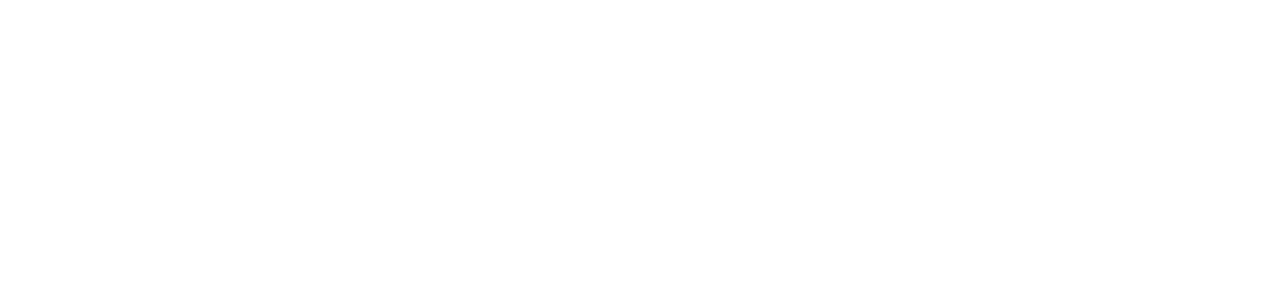
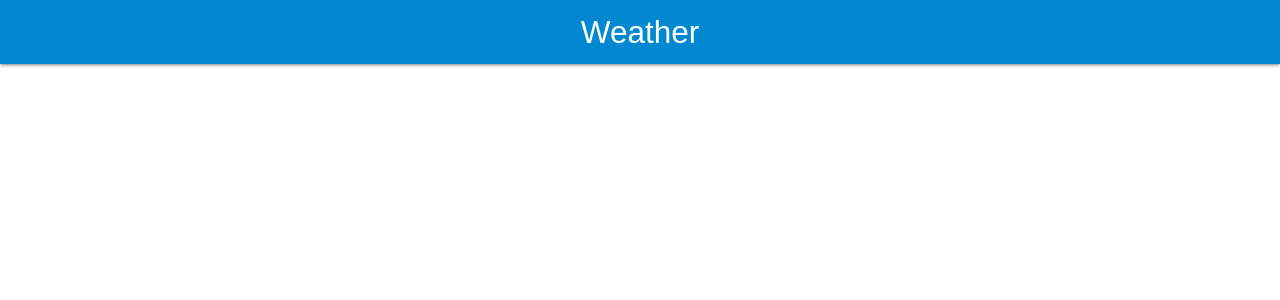
Before and after one commit to AlanCasasArevalo/OpenWeather, a React (Create React App) app: page / in a window 1280 px wide. Shown: the top 300 px of the page. Built offline with nearby package versions, Linux system fonts and the light colour scheme.

Commit message:
[HEADER] [FEATURE] - Header was added and implemented

```diff
--- a/src/component/App.js
+++ b/src/component/App.js
@@ -1,9 +1,13 @@
 import React, { Component } from 'react';
+import Header from "./Header";
 
 class App extends Component {
   render() {
     return (
       <div className="App">
+          <Header
+            title="Weather"
+          />
       </div>
     );
   }
--- /dev/null
+++ b/src/component/Header.js
@@ -0,0 +1,16 @@
+import React, {Component} from 'react'
+
+const Header = (props) => {
+    const title = props.title
+    return (
+        <div>
+            <nav>
+                <div className="nav-wrapper light-blue darken-2">
+                    <a className="brand-logo"> {title} </a>
+                </div>
+            </nav>
+        </div>
+    )
+};
+
+export default Header
```
